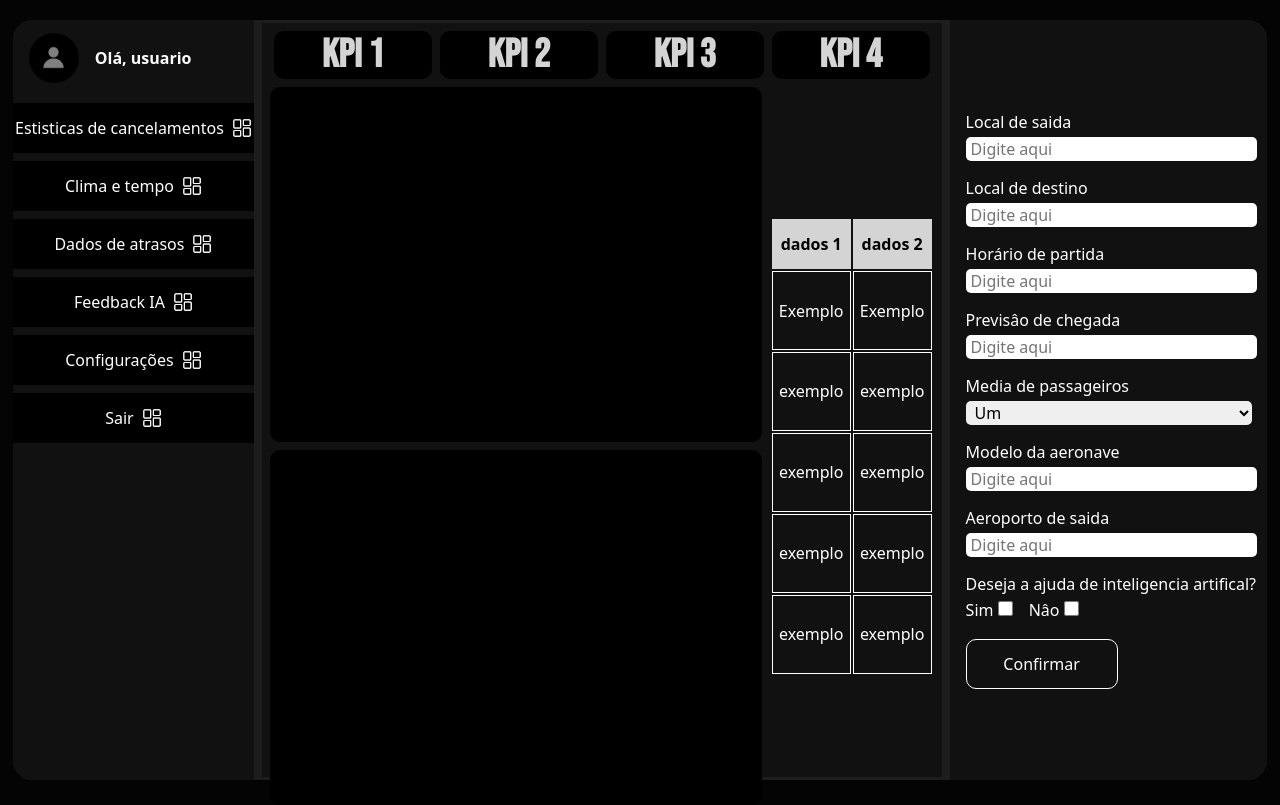
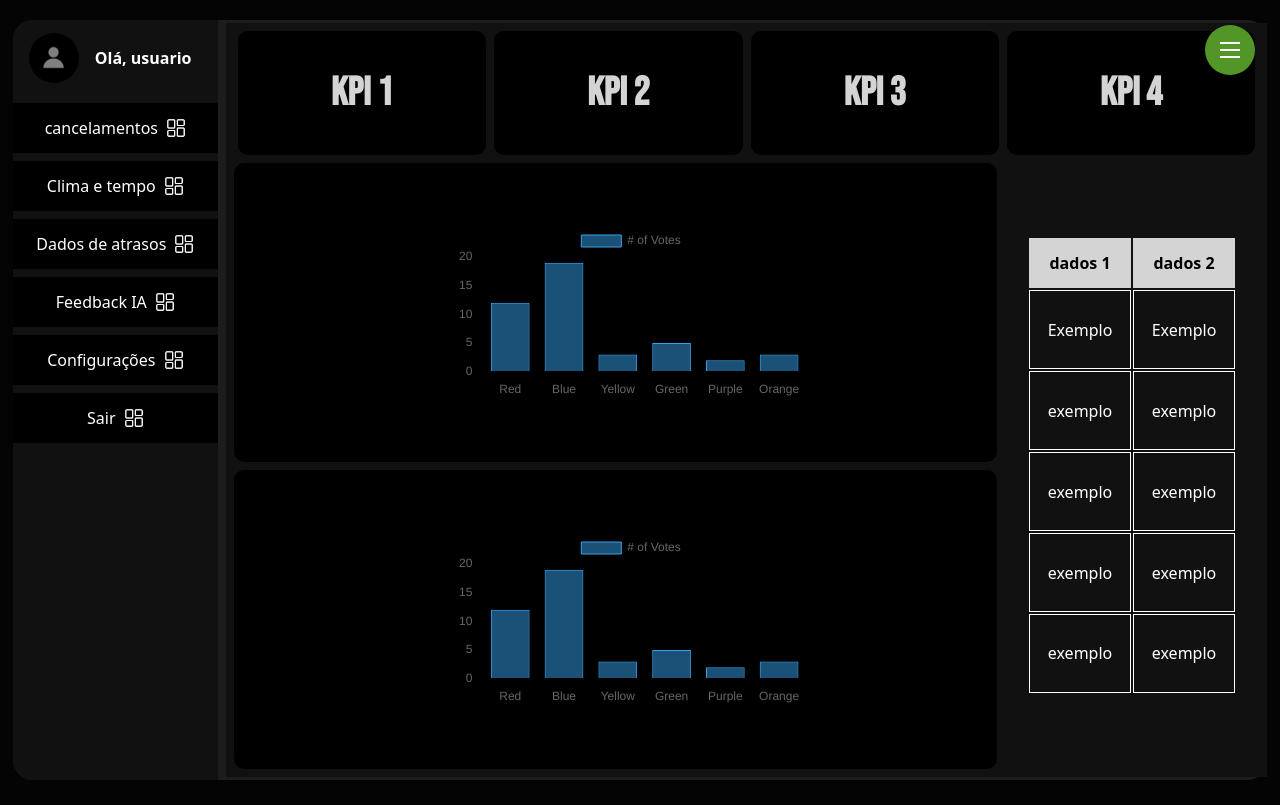
Before and after one commit to Vorteil-Grupo-04/main-vorteil, a website: page site/public/Dashbord.html in a window 1280 px wide. Drawn offline with nearby package versions, Linux system fonts and the light colour scheme; a web font is replaced by a local one.

Commit message:
feat(dashboard): hidden form

```diff
--- a/site/public/Dashbord.html
+++ b/site/public/Dashbord.html
@@ -20,7 +20,7 @@
                 </div>
                 <p class="textoDefault">Olá, usuario</p>
             </div>
-            <div  onclick="modalUm()" class="botaoAcesso" id="botaoUm"><p class="textoDefault">Estisticas de cancelamentos</p> <img src="./assets/painel-de-controle.png" alt="" class="iconeAcesso"></div>
+            <div  onclick="modalUm()" class="botaoAcesso" id="botaoUm"><p class="textoDefault">cancelamentos</p> <img src="./assets/painel-de-controle.png" alt="" class="iconeAcesso"></div>
             <div  onclick="modalDois()" class="botaoAcesso" id="botaoDois"><p class="textoDefault">Clima e tempo</p> <img src="./assets/painel-de-controle.png" alt="" class="iconeAcesso"></div>
             <div  onclick="modalTres()" class="botaoAcesso"><p class="textoDefault" id="botaoTres">Dados de atrasos</p> <img src="./assets/painel-de-controle.png" alt="" class="iconeAcesso"></div>
             <div onclick="modalQuatro()" class="botaoAcesso"><p class="textoDefault" id="botaoQuatro">Feedback IA</p> <img src="./assets/painel-de-controle.png" alt="" class="iconeAcesso"></div>
@@ -83,9 +83,9 @@
         </div>
         <div class="conteudo dis" id="conteudoDois">
             <div class="conjuntoKPI" style="justify-content: space-between;">
-                <div class="kpi" style="width: 215px;"><h1>Kpi 1</h1></div>
-                <div class="kpi" style="width: 215px;"><h1>Kpi 1</h1></div>
-                <div class="kpi" style="width: 215px;"><h1>Kpi 1</h1></div>
+                <div class="kpi" style="width:calc((100% / 3 ) - 0.5rem);"><h1>Kpi 1</h1></div>
+                <div class="kpi" style="width:calc((100% / 3 ) - 0.5rem);"><h1>Kpi 1</h1></div>
+                <div class="kpi" style="width:calc((100% / 3 ) - 0.5rem);"><h1>Kpi 1</h1></div>
             </div>
            <div class="conjuntoFinal modify">
             <div class="conjuntoDashboard alt">
@@ -218,7 +218,7 @@
             <div class="kpiTotal"></div>
            </div>
         </div>
-        <div class="lateralDireita">
+        <div class="lateralDireita" id="latDir">
             <div class="formContent">
                 <label for="" class="informativo">Local de saida</label>
                 <input type="text" placeholder="Digite aqui">
@@ -247,12 +247,6 @@
                     <option value="">Um</option>
                     <option value="">Um</option>
                 </select>
-            </div>
-
-
-            <div class="formContent">
-                <label for="" class="informativo">Modelo da aeronave</label>
-                <input type="text" placeholder="Digite aqui">
             </div>
 
             <div class="formContent">
@@ -289,11 +283,22 @@
 
         </div>
     </div>
+    <div class="close" id="closeIcon" onclick="closeMod()">   <nav id="nav" class="lateralNav">
+      <div onclick="modalNav()" class="hamburger"></div>
+  </nav></div>
+
 
 </body>
 </html>
 
 <script>
+  function closeMod() {
+    var lateral = document.getElementById('latDir')
+    var clos = document.getElementById('closeIcon')
+    lateral.classList.toggle('hidden')
+    clos.classList.toggle('active')
+    console.log(lateral)
+  }
         var contUm = document.getElementById('conteudoUm')
         var contTres = document.getElementById('conteudoTres')
         var contQuatro = document.getElementById('conteudoQuatro')
@@ -304,6 +309,7 @@ var contDois = document.getElementById('conteudoDois');
 var contTres = document.getElementById('conteudoTres');
 var contQuatro = document.getElementById('conteudoQuatro');
 
+mostrarModal(1)
 function mostrarModal(modal) {
     // Oculta todos os modais
     contUm.classList.add('dis');
--- a/site/public/StyleDashboard.css
+++ b/site/public/StyleDashboard.css
@@ -41,6 +41,8 @@ body {
 .dashAreas.codUm{
     height: 100%;
     width: 70%;
+    transition: 0.5s;
+
 }
 .conjuntoFinal.modify {
     width: 100%;
@@ -63,15 +65,21 @@ body {
     display: flex;
     gap: 0.5rem;
     flex-direction: column;
+    transition: 0.5s;
+
 }
 .conjuntoDashboard.alt {
     width: 100%;
     height: 100%;
     display: flex;
     flex-direction: row;
+    transition: 0.5s;
+
 }
 .dashAreas, .dashAreasDois {
     background-color: rgb(0, 0, 0);
+    transition: 0.5s;
+
     width: calc(100% - 2rem);
     height: 50%;
     border-radius: 10px;
@@ -112,7 +120,7 @@ body {
     gap: 0.5rem;
 }
 .conteudo {
-    width: 55%;
+    width: 100%;
     background-color: #111111;
 height: 97%;
 display: flex;
@@ -127,7 +135,7 @@ padding: 8px;
     border-radius: 0px 20px 20px 0px;
 
 height: 100%;
-display: flex;
+display: none;
 flex-direction: column;
 gap: 1rem;
 align-items: center;
@@ -257,3 +265,62 @@ gap: 16px;
     color: #000000;
     border: none;
 }
+.close {
+    width: 50px;
+    height: 50px;
+    border-radius: 100px;
+    display: flex;
+    align-items: center;
+    justify-content: center;
+    position: absolute;
+    top: 25px;
+    right: 25px;
+    background-color: rgb(82, 150, 40);
+    cursor: pointer;
+    color: #fff;
+    font-weight: 700;
+    font-family: "Bebas Neue", sans-serif;
+    transition: 0.5s;
+    font-size: 50px;
+
+}
+.close.active {
+    background-color: rgb(237, 23, 23);
+
+}
+.lateralDireita.hidden {
+    display: flex;
+}
+.hamburger {
+    border-top: 0.125rem solid;
+    width: 1.25rem;
+    border-color: #fff;
+    cursor: pointer;
+  }
+  .hamburger::after,
+  .hamburger::before {
+    content: " ";
+    display: block;
+    width: 1.25rem;
+    height: 0.125rem;
+    background: #fff;
+    margin-top: 0.3125rem;
+    position: relative;
+    transition: 0.3s;
+  }
+
+  .close.active .hamburger {
+    border-top-color: transparent;
+    z-index: 8;
+    cursor: pointer;
+  }
+
+  .close.active .hamburger::before {
+    transform: rotate(135deg);
+    z-index: 8;
+  }
+  .close.active .hamburger::after {
+    transform: rotate(-135deg);
+    top: -0.4375rem;
+    z-index: 8;
+  }
```
